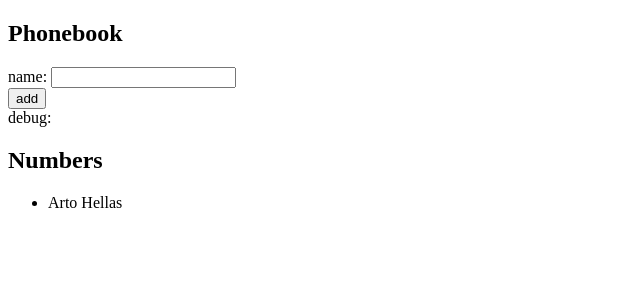
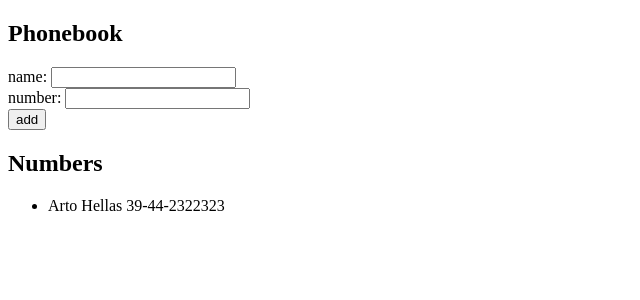
Before and after one commit to lalomax/fullstack-program, a React (Vite) app in the folder part2/phonebook/: page / in a window 1280 px wide. Shown: the top 300 px of the page, without its empty margins (0-640 px from the left). Built offline with nearby package versions, Linux system fonts and the light colour scheme.

Commit message:
Step3 completed

```diff
--- a/part2/phonebook/src/App.jsx
+++ b/part2/phonebook/src/App.jsx
@@ -1,11 +1,17 @@
 import { useState } from "react";
 function App() {
-  const [persons, setPersons] = useState([{ name: "Arto Hellas" }]);
+  const [persons, setPersons] = useState([{ name: "Arto Hellas", phoneNumber: "39-44-2322323" }]);
   const [newName, setNewName] = useState("");
+  const [newPhoneNumber, setNewPhoneNumber] = useState("");
 
   const addName = (event) => {
     event.preventDefault();
-    const newObject = { name: newName };
+    // check null
+    if (!newName) {
+      alert("Blank is not allowed")
+      return
+    }
+    const newObject = { name: newName, phoneNumber: newPhoneNumber };
 
     const containsName = (obj, list) => {
 
@@ -26,12 +32,18 @@ function App() {
       setPersons([...persons, newObject]);
       console.log(persons, newName);
       setNewName("");
+      setNewPhoneNumber("");
     }
   };
 
   const handleNameChange = (event) => {
+    // console.log(event.target.value);
+    setNewName(event.target.value);
+  };
+
+  const handlePhoneNumberChange = (event) => {
     console.log(event.target.value);
-    setNewName(event.target.value);
+    setNewPhoneNumber(event.target.value);
   };
 
   return (
@@ -42,14 +54,17 @@ function App() {
           name: <input value={newName} onChange={handleNameChange} />
         </div>
         <div>
+          number: <input value={newPhoneNumber} onChange={handlePhoneNumberChange} />
+        </div>
+        <div>
           <button type="submit">add</button>
         </div>
-        <div>debug: {newName}</div>
+        {/* <div>debug: {newName}</div> */}
       </form>
       <h2>Numbers</h2>
       <ul>
         {persons.map((person) => (
-          <li>{person.name}</li>
+          <li>{person.name} {person.phoneNumber}</li>
         ))}
       </ul>
     </>
```
